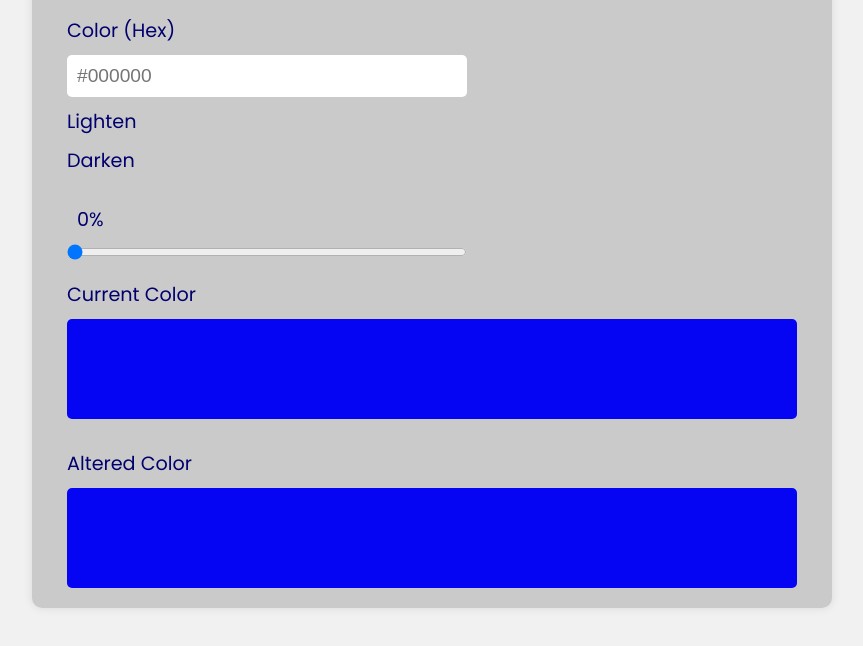
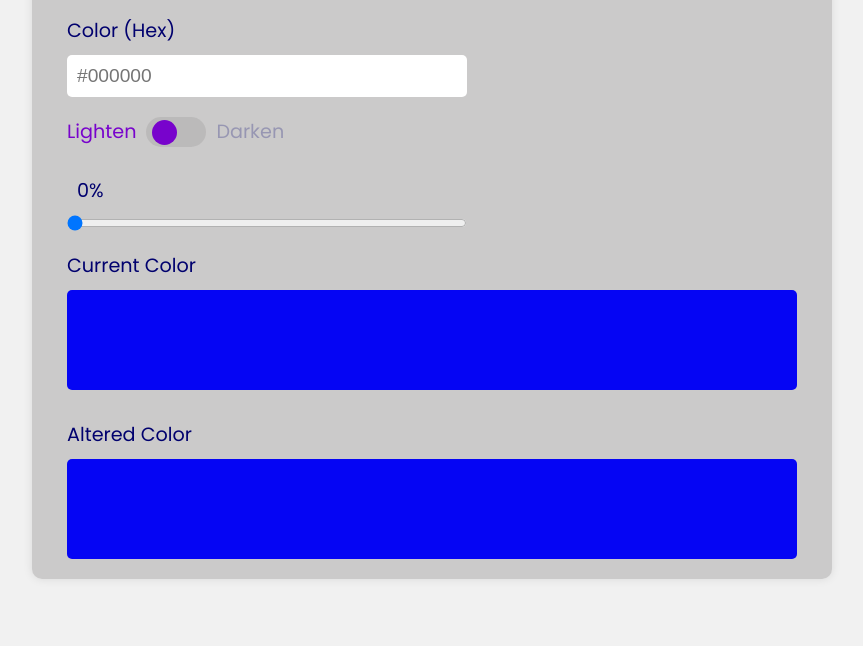
Before and after one commit to Tongaston/Scrimba-JavaScript-Practice, a browser extension: page Color tool/index.html in a window 1280 px wide. Shown: the part 238-884 px from the top of the page, without its empty margins (208-1071 px from the left). Drawn offline with Linux system fonts and the light colour scheme.

Commit message:
toggle Btn styles added

```diff
--- a/Color tool/style.css
+++ b/Color tool/style.css
@@ -52,6 +52,50 @@ label, p {
   margin: 10px 0;
 }
 
+.toggle {
+  display: flex;
+  /* justify-content: space-between; */
+  align-items: center;
+  margin: 10px 0 0 0;
+  max-width: 250px;
+}
+
+.toggle-btn {
+  display: inline-block;
+  width: 60px;
+  height: 30px;
+  background-color: #b1afaf96;
+  border-radius: 15px;
+  position: relative;
+  cursor: pointer;
+  margin: 0 10px;
+}
+
+.inner-circle {
+  display: inline-block;
+  width: 25px;
+  height: 25px;
+  background-color: #7803cc;
+  border-radius: 50%;
+  position: absolute;
+  top: 10%;
+  left: 10% ;
+  transition: all 0.25s;
+}
+
+#lightenText {
+  color: #7803cc;
+}
+
+.toggle-btn.active .inner-circle {
+  left: 50%;
+  background-color: #35015a;
+}
+
+.unselected {
+  opacity: 0.25;
+}
+
 input[type="text"] {
   padding: 10px;
   font-size: 1.2rem;
```
